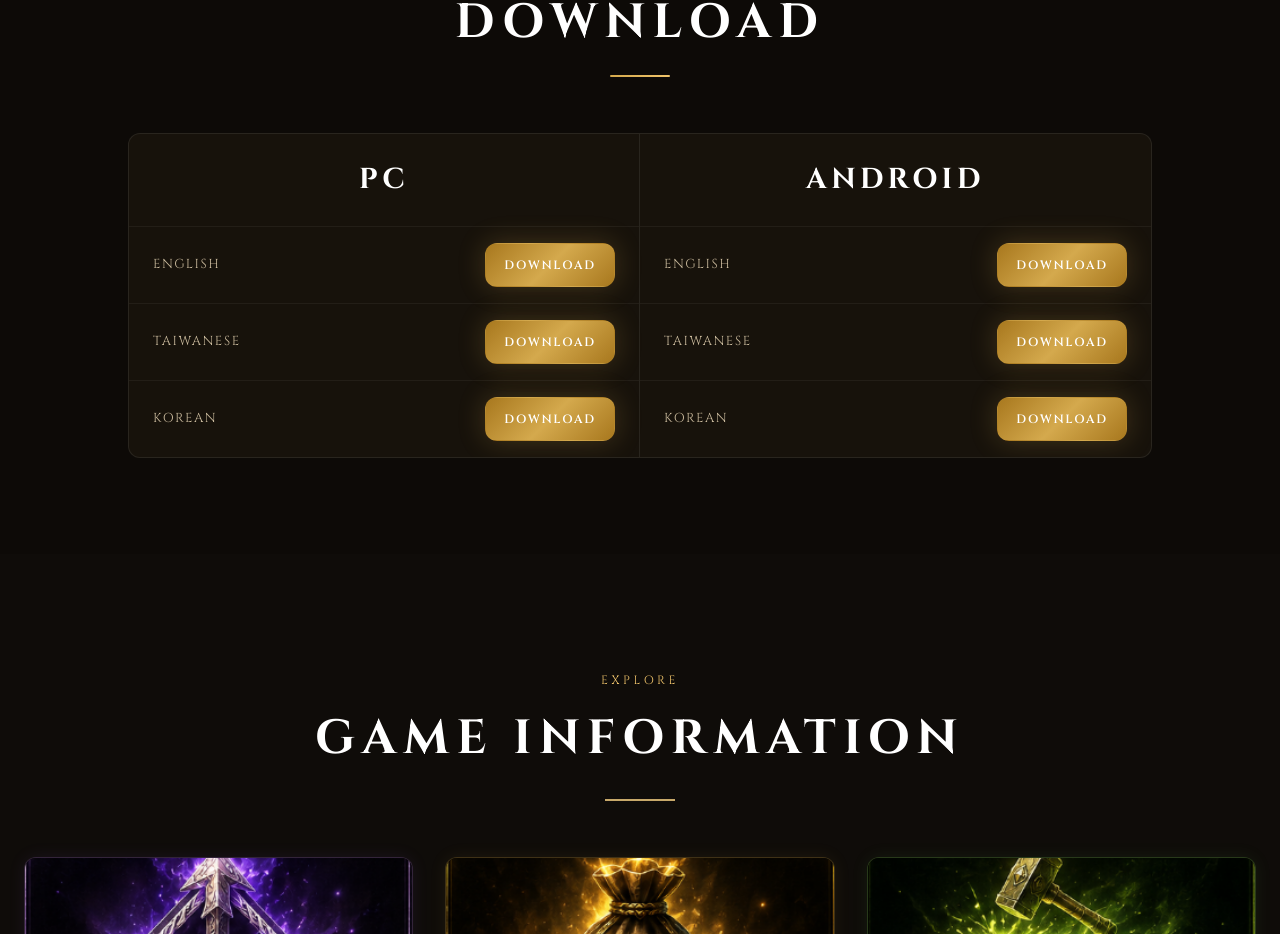
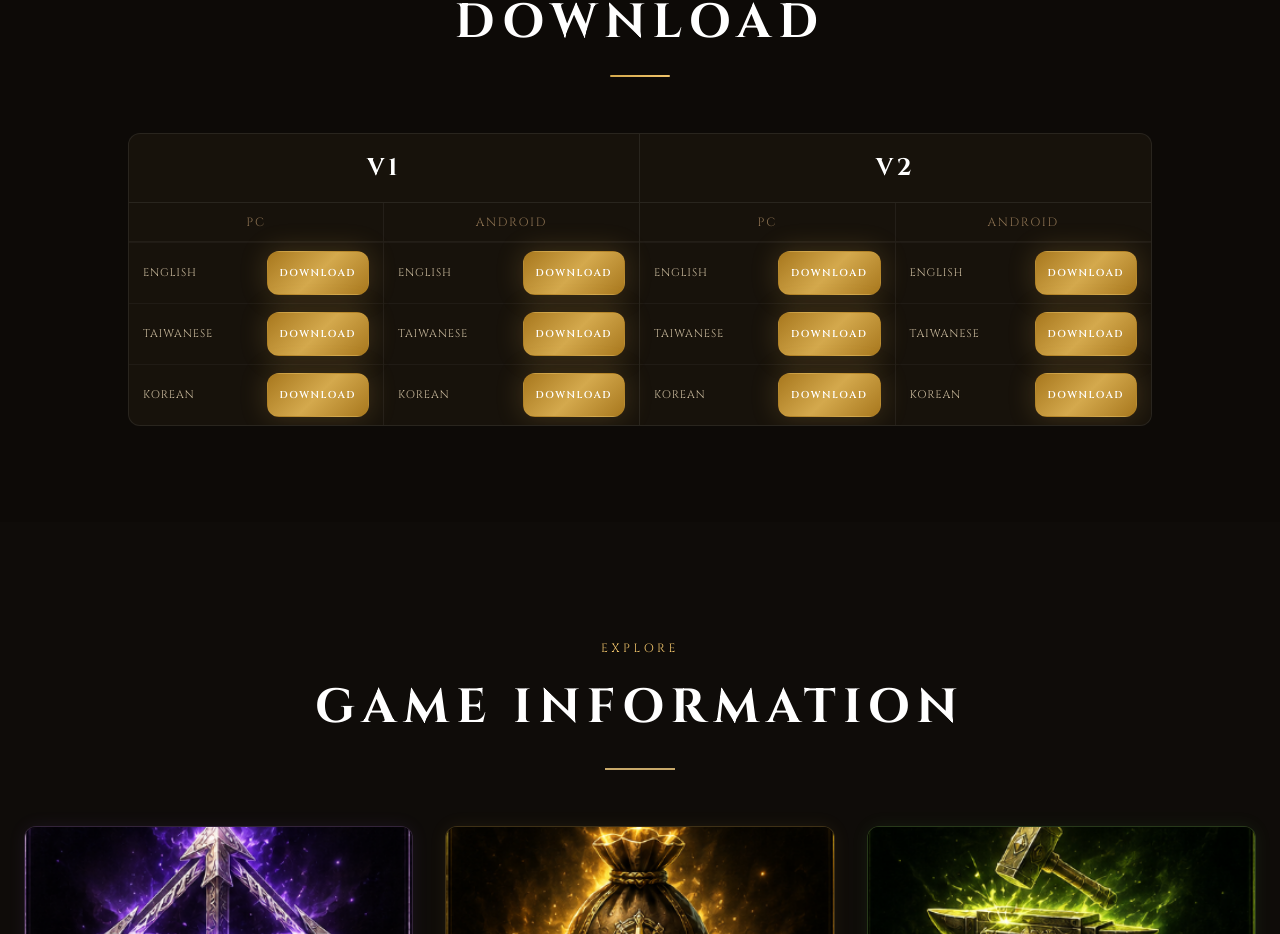
Before and after one commit to dreyqt/playcrowswebsite, a React (Vite) app: page / in a window 1280 px wide. Shown: the part 1339-2273 px from the top of the page. Built offline with nearby package versions, Linux system fonts and the light colour scheme.

Commit message:
V2 links added.

```diff
--- a/src/components/HomeSections.tsx
+++ b/src/components/HomeSections.tsx
@@ -168,17 +168,77 @@ export function NewsGrid({ navigate, scrollTo }: { navigate: (p: Page) => void;
 export function DownloadSection() {
   const { t } = useTranslation()
 
-  const pcLinks = [
+  const pcV1Links = [
     { lang: t('download.languages.english'), url: 'http://download.playcrows.com/p/PlayPC-en.zip' },
     { lang: t('download.languages.taiwanese'), url: 'http://download.playcrows.com/p/PlayPC-tw.zip' },
     { lang: t('download.languages.korean'), url: 'http://download.playcrows.com/p/PlayPC-kr.zip' },
   ]
 
-  const androidLinks = [
+  const pcV2Links = [
+    { lang: t('download.languages.english'), url: 'http://download.playcrows.com/pv2/PlayV2-PC-en-3.zip' },
+    { lang: t('download.languages.taiwanese'), url: 'http://download.playcrows.com/pv2/PlayV2-PC-tw-3.zip' },
+    { lang: t('download.languages.korean'), url: 'http://download.playcrows.com/pv2/PlayV2-PC-kr-3.zip' },
+  ]
+
+  const androidV1Links = [
     { lang: t('download.languages.english'), url: 'http://download.playcrows.com/p/playandroid-en-8.apk' },
     { lang: t('download.languages.taiwanese'), url: 'http://download.playcrows.com/p/playandroid-tw-8.apk' },
     { lang: t('download.languages.korean'), url: 'http://download.playcrows.com/p/playandroid-kr-8.apk' },
   ]
+
+  const androidV2Links = [
+    { lang: t('download.languages.english'), url: 'http://download.playcrows.com/pv2/PlayAZ-v2-en-3.apk' },
+    { lang: t('download.languages.taiwanese'), url: 'http://download.playcrows.com/pv2/PlayAZ-v2-tw-3.apk' },
+    { lang: t('download.languages.korean'), url: 'http://download.playcrows.com/pv2/PlayAZ-v2-kr-3.apk' },
+  ]
+
+  const PlatformColumn = ({ label, links, last }: { label: string; links: { lang: string; url: string }[]; last?: boolean }) => (
+    <div style={{ borderRight: last ? 'none' : '1px solid rgba(255,255,255,.06)' }}>
+      <div
+        className="font-cinzel text-center"
+        style={{ fontSize: 12, letterSpacing: '0.15em', color: '#8A7050', padding: '10px 0', borderBottom: '1px solid rgba(255,255,255,.05)' }}
+      >
+        {label}
+      </div>
+      {links.map((item) => (
+        <div
+          key={item.lang}
+          className="flex items-center justify-between"
+          style={{ padding: '8px 14px', borderTop: '1px solid rgba(255,255,255,.04)' }}
+        >
+          <span className="font-cinzel" style={{ color: '#C9B99C', fontSize: 11, letterSpacing: '.08em' }}>{item.lang}</span>
+          <a href={item.url} className="btn-primary no-underline" style={{ padding: '5px 12px', fontSize: 10 }}>
+            {t('download.downloadButton')}
+          </a>
+        </div>
+      ))}
+    </div>
+  )
+
+  const VersionBlock = ({
+    label,
+    pcLinks,
+    androidLinks,
+    last,
+  }: {
+    label: string
+    pcLinks: { lang: string; url: string }[]
+    androidLinks: { lang: string; url: string }[]
+    last?: boolean
+  }) => (
+    <div style={{ borderRight: last ? 'none' : '1px solid rgba(255,255,255,.08)' }}>
+      <div
+        className="font-cinzel font-bold text-white tracking-widest text-center"
+        style={{ fontSize: '1.5rem', letterSpacing: '0.15em', padding: '16px 0' }}
+      >
+        {label}
+      </div>
+      <div className="grid grid-cols-2" style={{ borderTop: '1px solid rgba(255,255,255,.08)' }}>
+        <PlatformColumn label={t('download.pc')} links={pcLinks} />
+        <PlatformColumn label={t('download.android')} links={androidLinks} last />
+      </div>
+    </div>
+  )
 
   return (
     <section id="download" className="py-24 px-6" style={{ background: '#0D0A07' }}>
@@ -192,29 +252,8 @@ export function DownloadSection() {
         </div>
 
         <div className="grid md:grid-cols-2" style={{ border: '1px solid rgba(255,255,255,.08)', background: '#17120B', borderRadius: 12, overflow: 'hidden' }}>
-          <div style={{ borderRight: '1px solid rgba(255,255,255,.08)' }}>
-            <div className="font-cinzel font-bold text-white tracking-widest text-center" style={{ fontSize: '1.8rem', letterSpacing: '0.15em', padding: '24px 0' }}>
-              {t('download.pc')}
-            </div>
-            {pcLinks.map((item) => (
-              <div key={item.lang} className="flex items-center justify-between px-6 py-4" style={{ borderTop: '1px solid rgba(255,255,255,.05)' }}>
-                <span className="font-cinzel" style={{ color: '#C9B99C', fontSize: 13, letterSpacing: '.12em' }}>{item.lang}</span>
-                <a href={item.url} className="btn-primary no-underline" style={{ padding: '8px 18px', fontSize: 12 }}>{t('download.downloadButton')}</a>
-              </div>
-            ))}
-          </div>
-
-          <div>
-            <div className="font-cinzel font-bold text-white tracking-widest text-center" style={{ fontSize: '1.8rem', letterSpacing: '0.15em', padding: '24px 0' }}>
-              {t('download.android')}
-            </div>
-            {androidLinks.map((item) => (
-              <div key={item.lang} className="flex items-center justify-between px-6 py-4" style={{ borderTop: '1px solid rgba(255,255,255,.05)' }}>
-                <span className="font-cinzel" style={{ color: '#C9B99C', fontSize: 13, letterSpacing: '.12em' }}>{item.lang}</span>
-                <a href={item.url} className="btn-primary no-underline" style={{ padding: '8px 18px', fontSize: 12 }}>{t('download.downloadButton')}</a>
-              </div>
-            ))}
-          </div>
+          <VersionBlock label="V1" pcLinks={pcV1Links} androidLinks={androidV1Links} />
+          <VersionBlock label="V2" pcLinks={pcV2Links} androidLinks={androidV2Links} last />
         </div>
       </div>
     </section>
```
